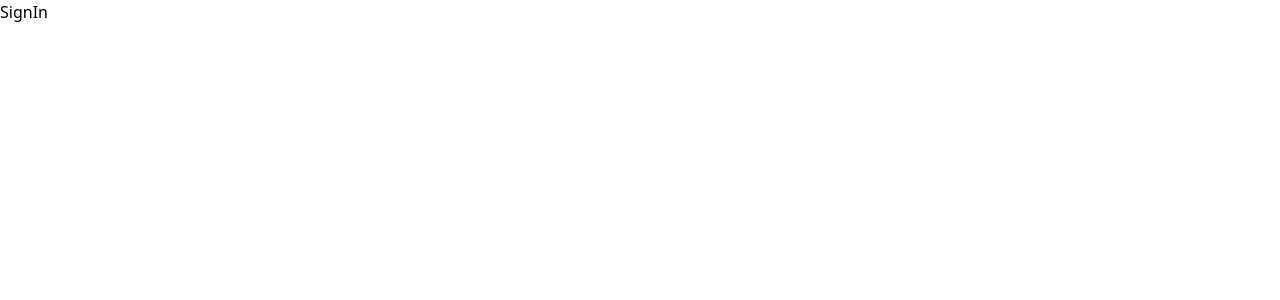
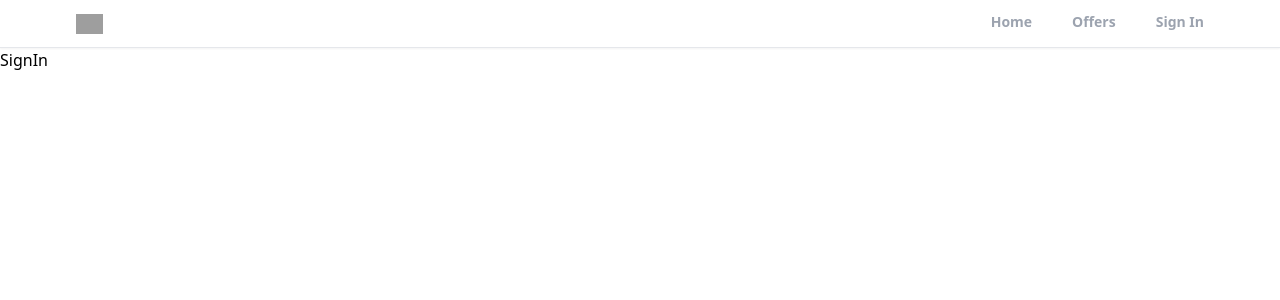
Before and after one commit to WasifAli22/realtor-react-clone, a React (Create React App) app: page /sign-in in a window 1280 px wide. Shown: the top 300 px of the page. Built offline with nearby package versions, Linux system fonts and the light colour scheme; grey boxes are pictures that could not be loaded.

Commit message:
Created Header Component

```diff
--- a/src/App.js
+++ b/src/App.js
@@ -5,10 +5,12 @@
 import SignIn from "./pages/SignIn";
 import SignUp from "./pages/SignUp";
 import ForgotPassword from "./pages/ForgotPassword";
+import Header from "./components/Header";
 function App() {
   return (
     <>
       <Router>
+        <Header/>
         {/* routes go here */}
         <Routes>
           <Route path="/" element={<Home />} />
--- /dev/null
+++ b/src/components/Header.jsx
@@ -0,0 +1,28 @@
+import React from 'react'
+import { useLocation,useNavigate } from 'react-router-dom'
+export default function Header() {
+    const location= useLocation()
+    const navigate=useNavigate()
+    function pathMathRoute(route) {
+        if (route === location.pathname) {
+            return true
+        }
+    }
+    return (
+        <div className='bg-white border-b shadow-sm sticky top-0 z-50'>
+            <header className='flex justify-between items-center px-3 max-w-6xl mx-auto'>
+                <div className="">
+                    <img src="https://static.rdc.moveaws.com/images/logos/rdc-logo-default.svg" alt="logo" onClick={()=>navigate("/")} className='h-5 cursor-pointer' />
+                </div>
+                <div className="">
+                    <ul className='flex space-x-10'>
+                        <li className={`py-3  cursor-pointer text-sm font-semibold text-gray-400 border-b-[3px] border-b-transparent ${pathMathRoute('/') && "text-black border-b-red-500"}`} onClick={()=>navigate("/")}>Home</li>
+                        <li className={`py-3  cursor-pointer text-sm font-semibold text-gray-400 border-b-[3px] border-b-transparent ${pathMathRoute('/offers') && "text-black border-b-red-500"}`} onClick={()=>navigate("/offers")}>Offers</li>
+                        <li className={`py-3  cursor-pointer text-sm font-semibold text-gray-400 border-b-[3px] border-b-transparent ${pathMathRoute('/sign-in') && "text-black border-b-red-500"}`} onClick={()=>navigate("/sign-in")}>Sign In</li>
+
+                    </ul>
+                </div>
+            </header>
+        </div>
+    )
+}
```
